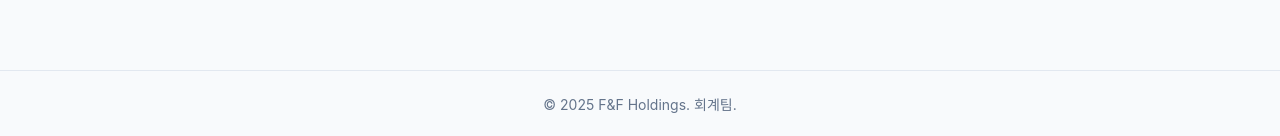
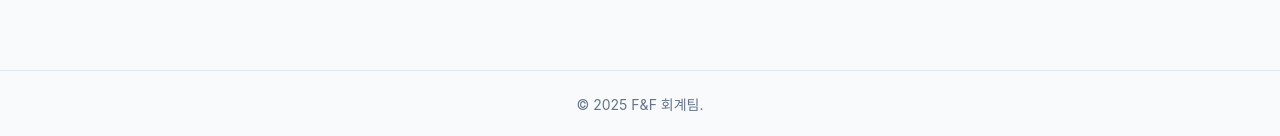
Before and after one commit to yeuk09-ops/WC_Dashboard, a Next.js app: page / in a window 1280 px wide. Shown: the part 1567-1703 px from the top of the page. Built offline with nearby package versions, Linux system fonts and the light colour scheme; a web font is replaced by a local one.

Commit message:
style: 푸터 간소화 (F&F Holdings. 회계팀 → F&F 회계팀)

```diff
--- a/app/layout.tsx
+++ b/app/layout.tsx
@@ -47,7 +47,7 @@ export default function RootLayout({
           {children}
         </main>
         <footer className="border-t border-slate-200 mt-12 py-6 text-center text-sm text-slate-500">
-          © 2025 F&F Holdings. 회계팀.
+          © 2025 F&F 회계팀.
         </footer>
       </body>
     </html>
```
